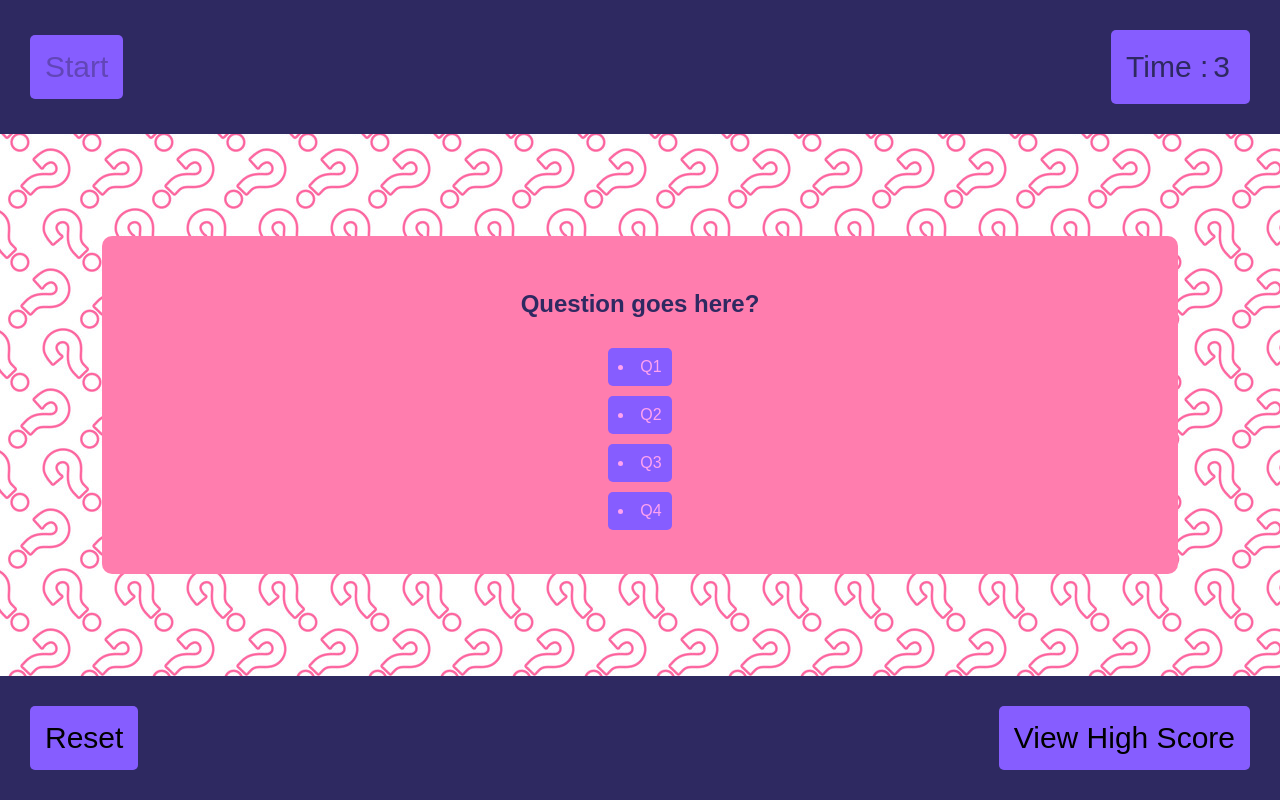
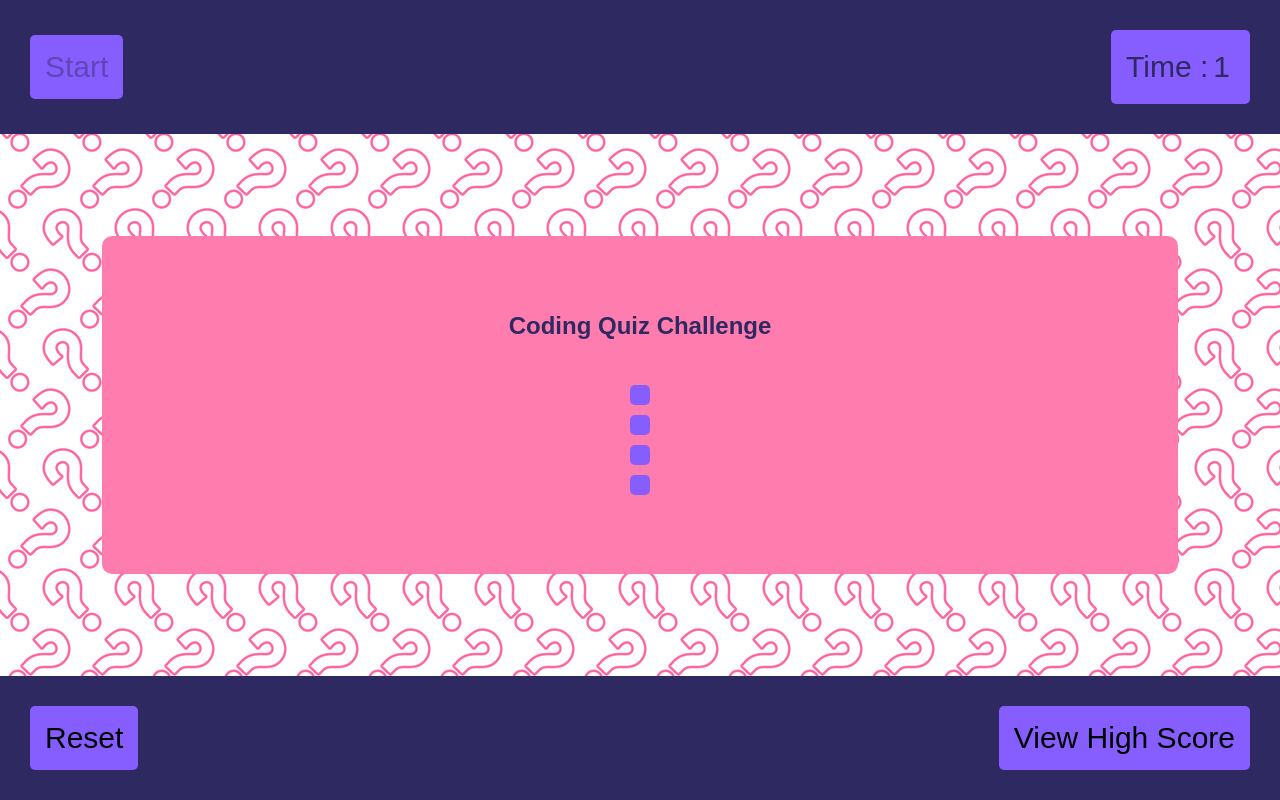
Before and after one commit to lailiel/04-Challenge--Quiz, a plain HTML site: page index.html in a window 1280 px wide. Both pictures are taken after a click on the button "Start". Drawn offline with Linux system fonts and the light colour scheme.

Commit message:
corrected html elements and classes/IDs, connected more html elements to javascript. added some hidden/visible responses to clicking start button. however gameOver() doesn't run anymore. will need to solve that problem.

```diff
--- a/Assets/script.js
+++ b/Assets/script.js
@@ -1,16 +1,25 @@
-// var question = document.querySelector("#quesion")
-// var answers = document.querySelector("#answers")
+var question = document.querySelector(".question")
+var answers = document.querySelector(".answers")
+
+var answer1 = document.querySelector("#answer1")
+var answer1 = document.querySelector("#answer2")
+var answer1 = document.querySelector("#answer3")
+var answer1 = document.querySelector("#answer4")
+
 var timerElement= document.querySelector(".timer-count")
-
+var introEl = document.querySelector("#intro")
 var start = document.querySelector(".start-button");
 // var countEl = document.querySelector(".count");
 
 
-// var score = 0;
+// add var arrays here for questions and answers
+var questionOptions
+
+var score = 0;
 var timer;
-var timerCount = 30;
+var timerCount;
 
-// add var arrays here for questions and answers
+
 
 // function init() {
 //   getHighscore();
@@ -18,12 +27,18 @@ var timerCount = 30;
 
 
 function startGame() {
-  timerCount = 5;
+  timerCount = 3;
   start.disabled = true;
-  // poseQuestion()
   startTimer()
+  poseQuestion()
 }
 
+function gameOver() {
+  question.textContent = "GAME OVER";
+  startButton.disabled = false;
+  introEl.setAttribute("style", "visibility:hidden;");
+  answers.setAttribute("style", "visibility:hidden;");
+}
 
 
 function startTimer() {
@@ -32,12 +47,20 @@ function startTimer() {
     timerElement.textContent = timerCount;
     if (timerCount === 0) {
       clearInterval(timer);
-      start.disabled = false;
-      // gameOver();
+      gameOver();
     }
   }, 1000);
 }
 
+function poseQuestion(){
+  introEl.setAttribute("style", "visibility:hidden;");
+  answers.setAttribute("style", "visibility:visible;");
+  question.textContent = questionOptions
+  answer1.textContent = answerOptions[x]
+  answer2.textContent = answerOptions[x]
+  answer3.textContent = answerOptions[x]
+  answer4.textContent = answerOptions[x]
+}
 
 // -----------------------------------------------------------------------------------------
 
--- a/Assets/style.css
+++ b/Assets/style.css
@@ -12,12 +12,10 @@
     box-sizing: border-box;
     padding: 0;
     margin: 0;
-
 }
 
-html{
+html {
     height: 100%;
-
 }
 
 body {
@@ -30,14 +28,18 @@ body {
 }
 
 
-nav{
+header {
     display: flex;
     justify-content: space-between;
     align-items: center;
     padding: 30px;
     background-color: var(--dark);
     color: var(--dark);
+}
 
+#intro {
+    padding: 5px;
+    visibility: visible;
 }
 
 section {
@@ -53,6 +55,11 @@ section {
     border-radius: 10px;
 }
 
+.answers {
+    visibility: hidden;
+    list-style: none;
+}
+
 footer {
     display: flex;
     justify-content: space-between;
@@ -60,8 +67,6 @@ footer {
     padding: 30px;
     background-color: var(--dark);
     color: var(--dark);
-
-
 }
 
 button {
@@ -70,7 +75,7 @@ button {
     background-color: var(--mid-2);
     padding: 15px;
     border-radius: 5px;
-    border:0px;
+    border: 0px;
     transition-duration: 0.3s;
 }
 
@@ -83,15 +88,15 @@ button {
     background-color: var(--mid-2);
     padding: 15px;
     border-radius: 5px;
-    border:0px;
+    border: 0px;
 }
 
 .timer-count {
     padding: 5px;
 }
 
-h2 {
-    padding: 20px;
+h1 {
+    padding: 7px;
 }
 
 li {
@@ -103,12 +108,13 @@ li {
     transition-duration: 0.3s;
 }
 
-li:hover, button:hover {
+li:hover,
+button:hover {
     box-shadow: 0px 0px 10px 5px var(--light);
 }
 
 li:active {
-    transform: scale( 90%);
+    transform: scale(90%);
 }
 
 button:active {
--- a/index.html
+++ b/index.html
@@ -6,28 +6,29 @@
     <meta http-equiv="X-UA-Compatible" content="IE=edge">
     <meta name="viewport" content="width=device-width, initial-scale=1.0">
     <link rel="stylesheet" href="Assets/style.css" />
-    <link rel="icon" href="Assets/icon.png"/>
+    <link rel="icon" href="Assets/icon.png" />
     <title>Coding Quiz</title>
 </head>
 
 <body>
-    <nav>
+    <header>
         <button class="start-button"> Start </button>
         <div class="timer">
             Time :
-            <div class = "timer-count"> 30 </div>
+            <div class="timer-count"> 30 </div>
         </div>
-    </nav>
+    </header>
 
     <section>
-        <h2 id="question"> Question goes here?</h2>
-        <div>
-            <ul id="answers"> </ul>
-            <li id="Q1"> Q1</li>
-            <li id="Q2"> Q2</li>
-            <li id="Q3"> Q3</li>
-            <li id="Q4"> Q4</li>
-        </div>
+        <h1 id="question"> Coding Quiz Challenge</h1>
+        <p id="intro"> You have 30 seconds to answer as many questions correctly as you can. Each wrong answer will subtract 3 seconds from your time.</p>
+        <ul class="answers">
+            <li id="answer1"> </li>
+            <li id="answer2"> </li>
+            <li id="answer3"> </li>
+            <li id="answer4"> </li>
+        </ul>
+        <p id="right-wrong"></p>
     </section>
 
     <footer>
```
